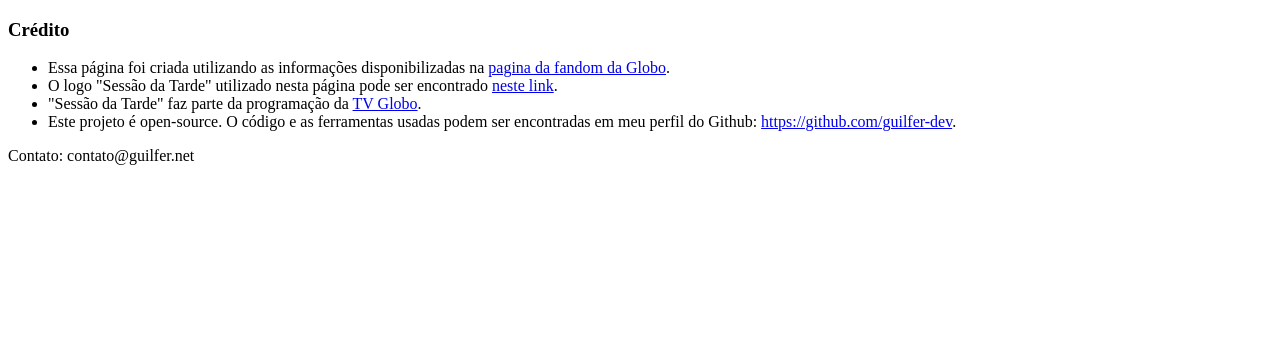
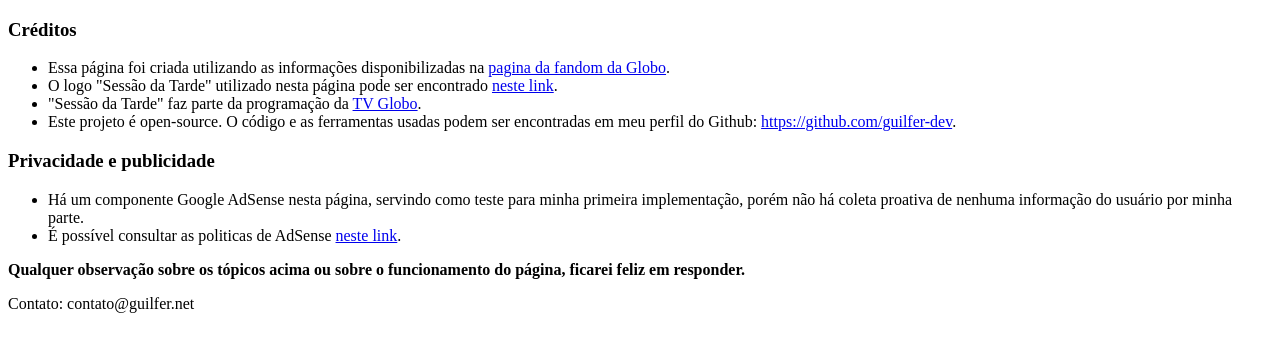
Before and after one commit to guilfer-dev/horoscopo-sessao-tarde, a website: page creditos.html in a window 1280 px wide. Drawn offline with Linux system fonts and the light colour scheme.

Commit message:
[feat] Add Readme

```diff
--- a/creditos.html
+++ b/creditos.html
@@ -10,7 +10,7 @@
 
 <body>
     <main>
-        <h3>Crédito</h3>
+        <h3>Créditos</h3>
         <ul>
             <li>Essa página foi criada utilizando as informações disponibilizadas na <a
                     href="https://tvglobo.fandom.com/pt-br/wiki/Lista_de_filmes_exibidos_na_Sess%C3%A3o_da_Tarde">pagina
@@ -25,6 +25,18 @@
                 Github: <a href="https://github.com/guilfer-dev">https://github.com/guilfer-dev</a>.
             </li>
         </ul>
+        <h3>Privacidade e publicidade</h3>
+        <ul>
+            <li> Há um componente Google AdSense nesta página, servindo como teste para minha primeira implementação,
+                porém não há coleta proativa de nenhuma informação do usuário por minha parte.
+            </li>
+            <li> É possível consultar as politicas de AdSense <a
+                    href="https://support.google.com/adsense/answer/48182?visit_id=637727010578488178-3450237362&hl=pt&ref_topic=1261918&rd=1">neste
+                    link</a>.
+            </li>
+        </ul>
+        <p><strong>Qualquer observação sobre os tópicos acima ou sobre o funcionamento do página, ficarei feliz em
+                responder.</strong></p>
         <p>Contato: contato@guilfer.net</p>
     </main>
 </body>
```
Also changed, not shown: README.md (added), _includes/google_adsense.html (deleted).
